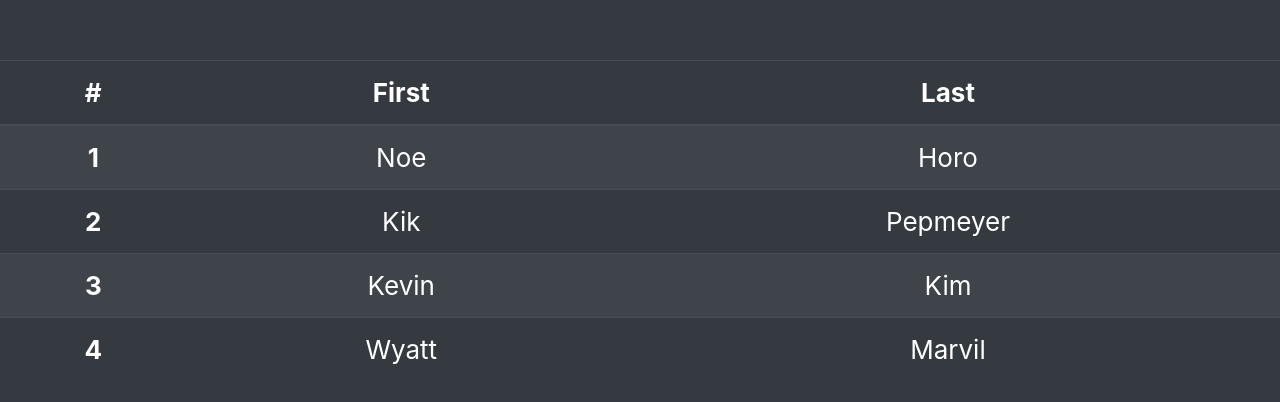
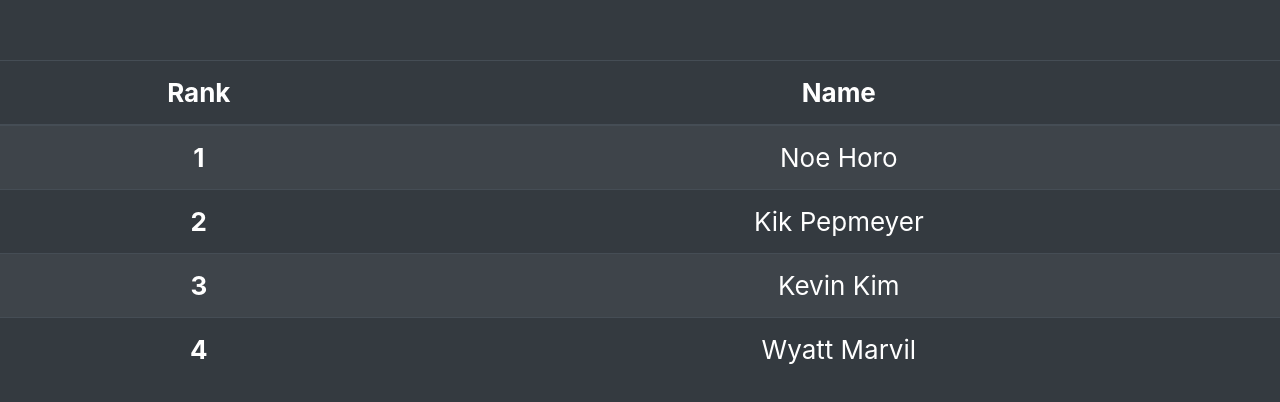
Before and after one commit to noehoro/NextInLine, a React (Create React App) app in the folder FrontEnd/: page /#/seeline in a window 1280 px wide. Shown: the part 172-574 px from the top of the page. Built offline with nearby package versions, Linux system fonts and the light colour scheme.

Commit message:
Update the line list table

```diff
--- a/FrontEnd/src/components/List.jsx
+++ b/FrontEnd/src/components/List.jsx
@@ -10,31 +10,26 @@ export const List = () => {
       <table class="table table-striped table-dark">
         <thead>
           <tr>
-            <th scope="col">#</th>
-            <th scope="col">First</th>
-            <th scope="col">Last</th>
+            <th scope="col">Rank</th>
+            <th scope="col">Name</th>
           </tr>
         </thead>
         <tbody>
           <tr>
             <th scope="row">1</th>
-            <td>Noe</td>
-            <td>Horo</td>
+            <td>Noe Horo</td>
           </tr>
           <tr>
             <th scope="row">2</th>
-            <td>Kik</td>
-            <td>Pepmeyer</td>
+            <td>Kik Pepmeyer</td>
           </tr>
           <tr>
             <th scope="row">3</th>
-            <td>Kevin</td>
-            <td>Kim</td>
+            <td>Kevin Kim</td>
           </tr>
           <tr>
             <th scope="row">4</th>
-            <td>Wyatt</td>
-            <td>Marvil</td>
+            <td>Wyatt Marvil</td>
           </tr>
         </tbody>
       </table>
```
